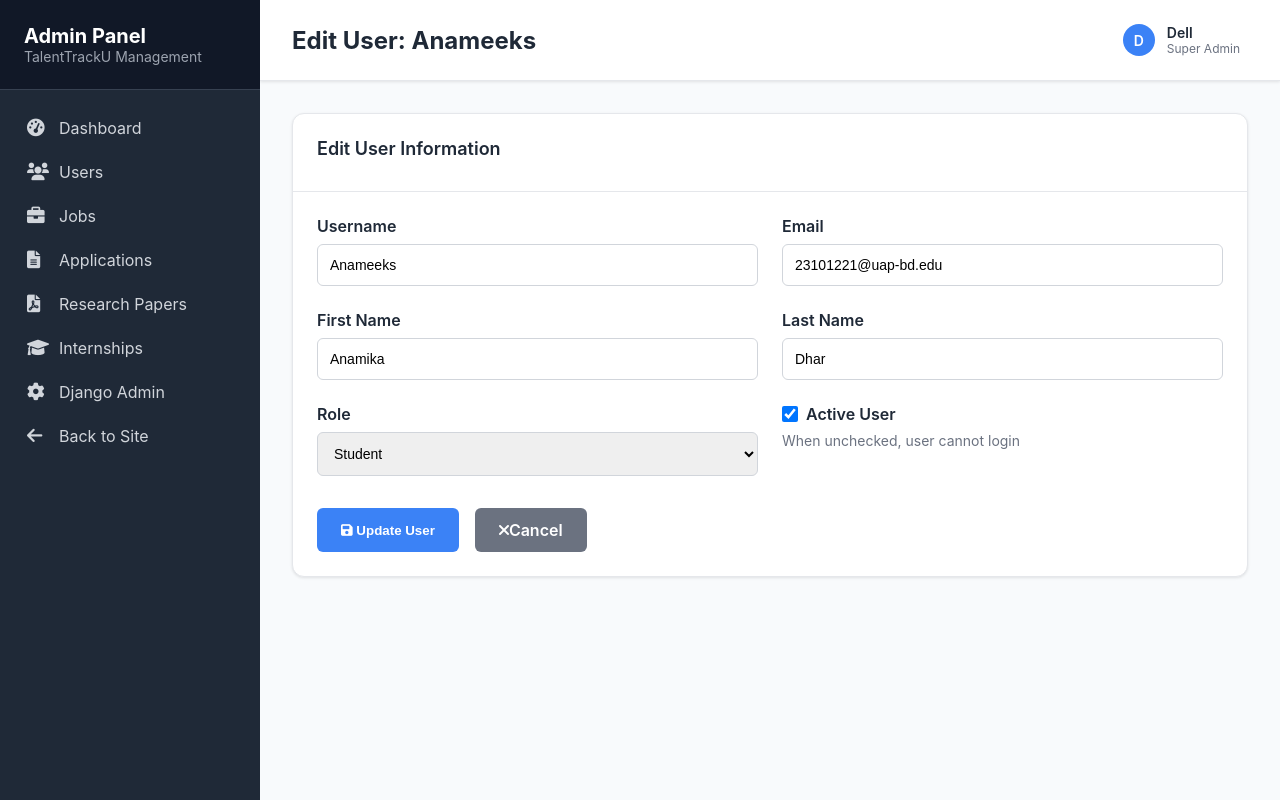
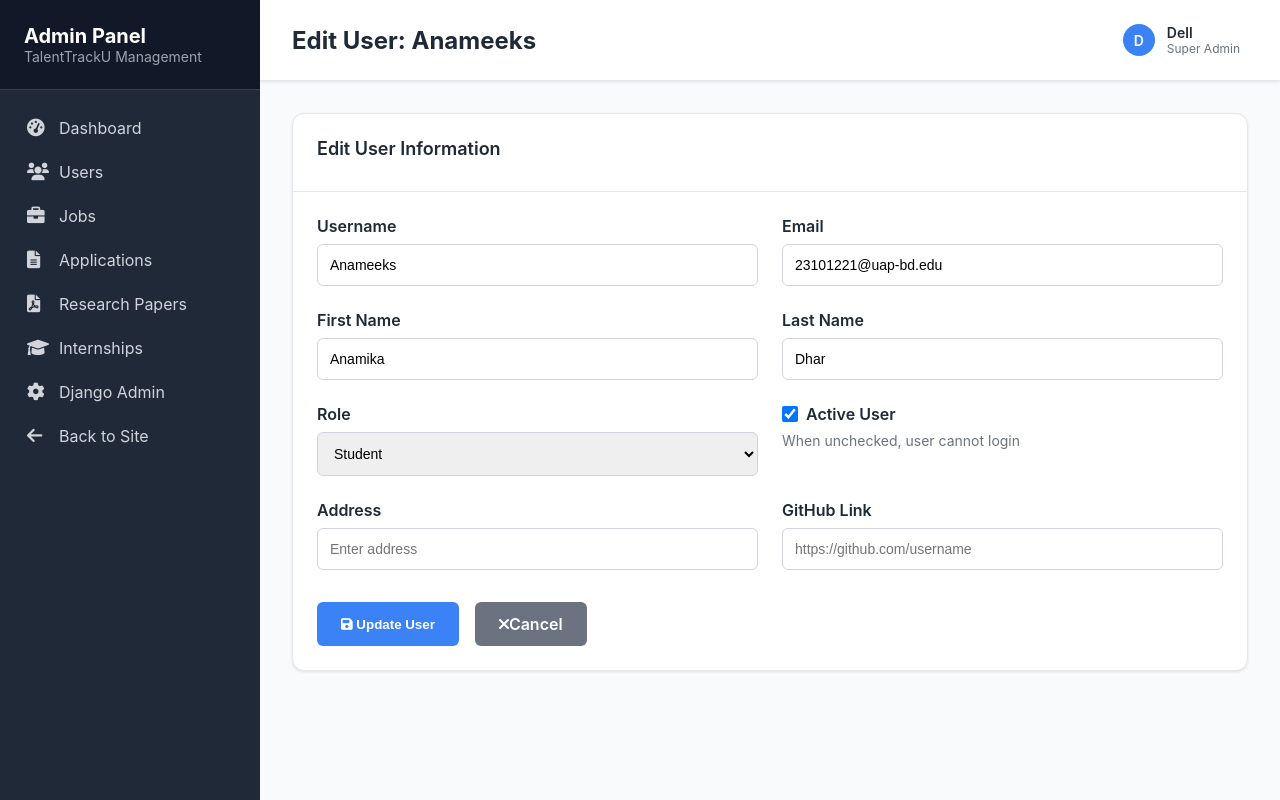
Before and after one commit to Sunandan-FX/TalentTrackU, a Django app: page /admin-panel/users/edit/11/ in a window 1280 px wide. Run offline with Django 5.2, Linux system fonts and the light colour scheme; a user stored in the database is signed in; data comes from the database, SQL or seed files in the repository.

Commit message:
change in edit user

```diff
--- a/admin_panel/templates/admin_panel/edit_user.html
+++ b/admin_panel/templates/admin_panel/edit_user.html
@@ -43,6 +43,7 @@
                         <option value="student" {% if user_obj.user_profile.role == 'student' %}selected{% endif %}>Student</option>
                         <option value="alumni" {% if user_obj.user_profile.role == 'alumni' %}selected{% endif %}>Alumni</option>
                         <option value="company" {% if user_obj.user_profile.role == 'company' %}selected{% endif %}>Company</option>
+                        <option value="faculty" {% if user_obj.user_profile.role == 'faculty' %}selected{% endif %}>Faculty</option>
                     </select>
                 </div>
                 <div>
@@ -54,6 +55,21 @@
                     <p style="color: var(--text-secondary); font-size: 0.875rem; margin-top: 0.25rem;">
                         When unchecked, user cannot login
                     </p>
+                </div>
+            </div>
+
+            <div style="display: grid; grid-template-columns: 1fr 1fr; gap: 1.5rem; margin-bottom: 1.5rem;">
+                <div>
+                    <label style="display: block; font-weight: 600; margin-bottom: 0.5rem; color: var(--text-primary);">Address</label>
+                    <input type="text" name="address" value="{{ user_obj.user_profile.address|default:'' }}"
+                           style="width: 100%; padding: 0.75rem; border: 1px solid #d1d5db; border-radius: 0.375rem; font-size: 0.875rem;"
+                           placeholder="Enter address">
+                </div>
+                <div>
+                    <label style="display: block; font-weight: 600; margin-bottom: 0.5rem; color: var(--text-primary);">GitHub Link</label>
+                    <input type="url" name="github_link" value="{{ user_obj.user_profile.github_link|default:'' }}"
+                           style="width: 100%; padding: 0.75rem; border: 1px solid #d1d5db; border-radius: 0.375rem; font-size: 0.875rem;"
+                           placeholder="https://github.com/username">
                 </div>
             </div>
 
```
